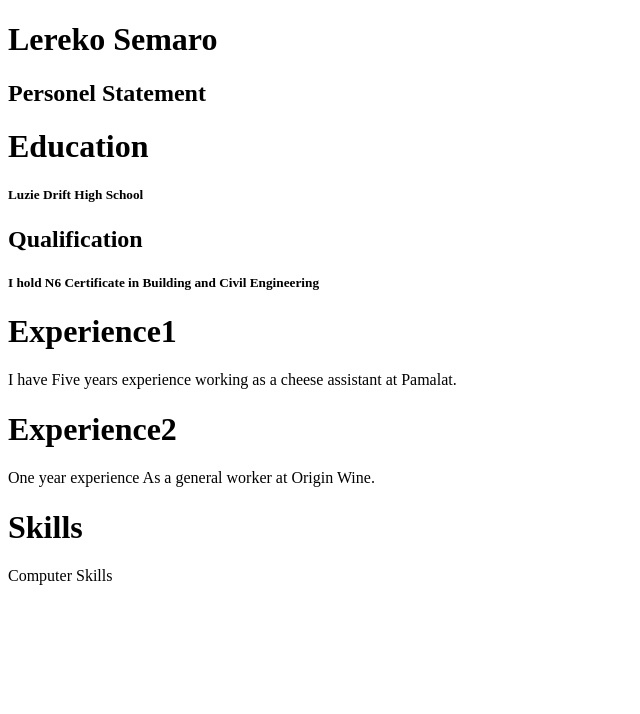
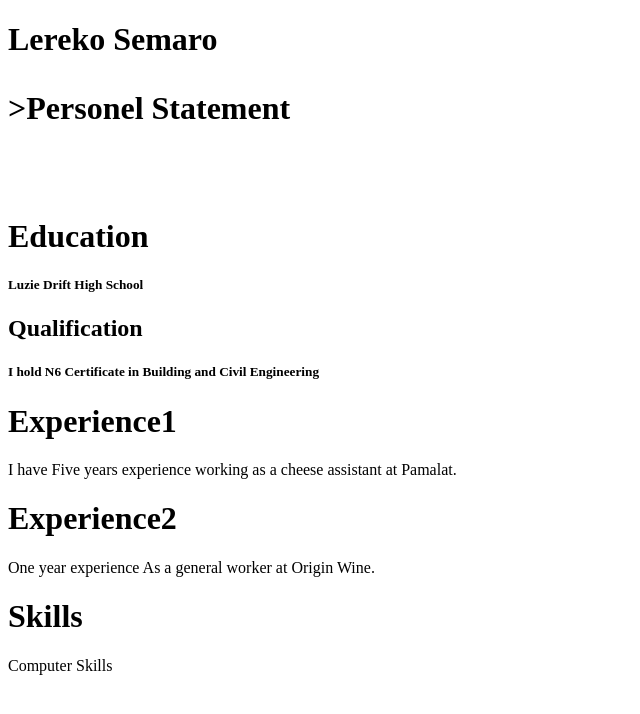
Before and after one commit to LIRA0104/IntroToWeb-Click-Learning, a plain HTML site: page Index.html in a window 1280 px wide. Shown: the whole page, without its empty margins (0-640 px from the left). Drawn offline with Linux system fonts and the light colour scheme.

Commit message:
Update Index.html

```diff
--- a/Index.html
+++ b/Index.html
@@ -12,15 +12,16 @@
 
 </head>
 
+
 <body>
 
 <h1>
      Lereko Semaro
 <h1>
 
-<h2>
-Personel Statement
-<h2>
+<p>>Personel Statement</p>
+<br>
+
 
 <h1>
  Education
```
